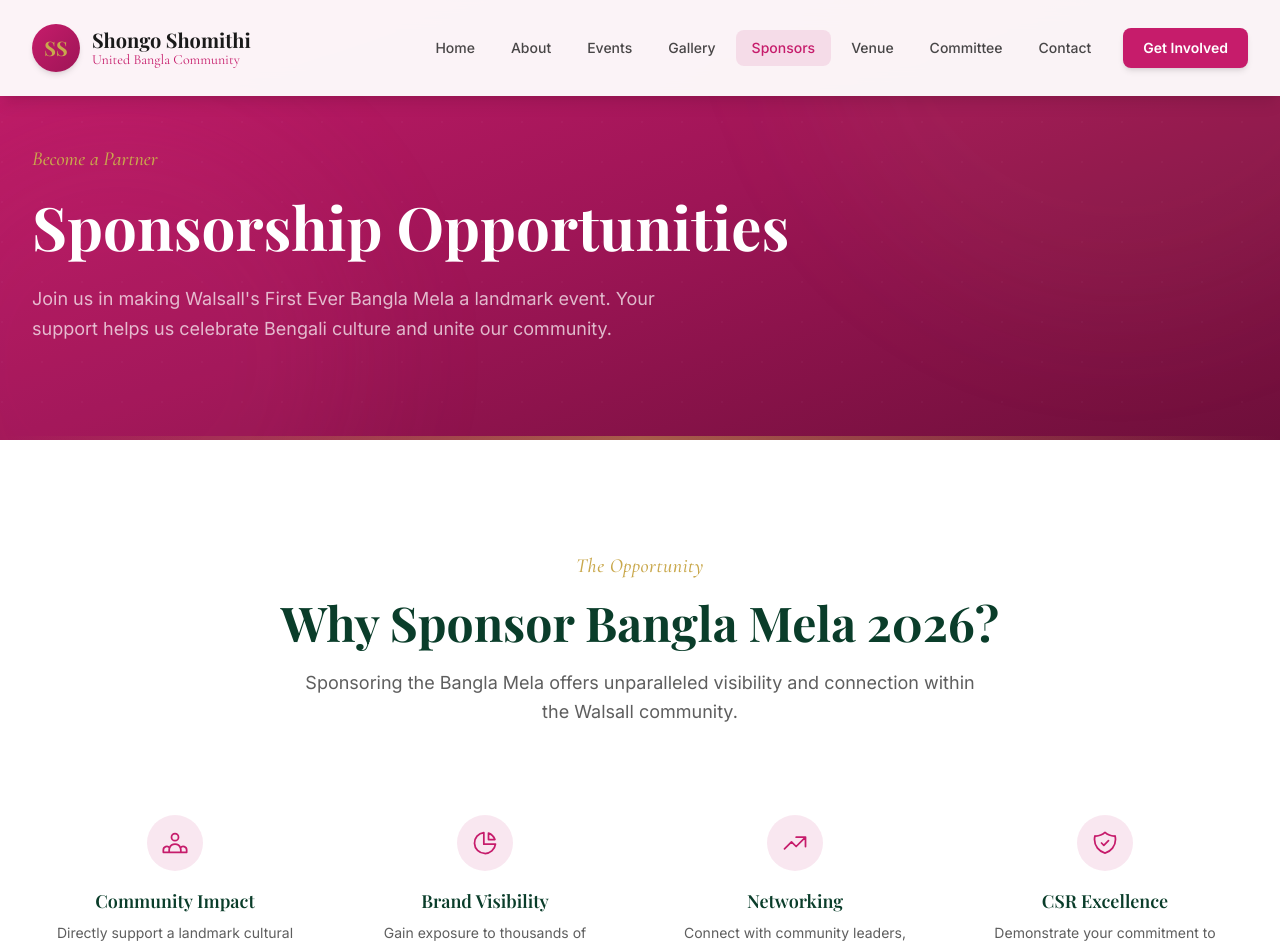
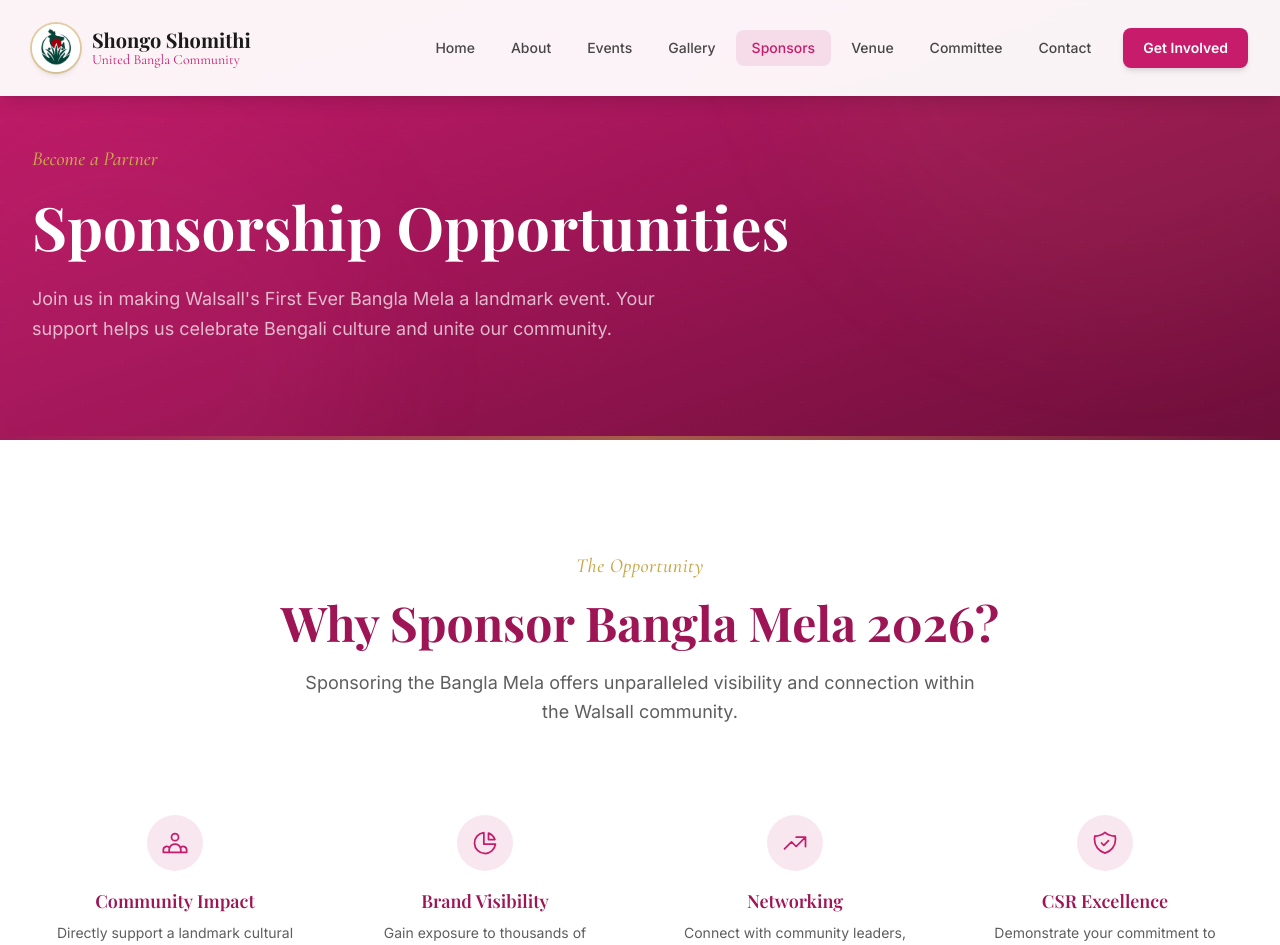
Before and after one commit to xnozaaa/Shongo, a React (Vite) app: page /sponsors in a window 1280 px wide. Shown: the top 945 px of the page. Built offline with nearby package versions, Linux system fonts and the light colour scheme; a web font is replaced by a local one.

Commit message:
Orchids run changes (2026-06-16T19:51:02.093Z)

```diff
--- a/index.html
+++ b/index.html
@@ -2,7 +2,8 @@
 <html lang="en">
   <head>
     <meta charset="UTF-8" />
-    <link rel="icon" type="image/svg+xml" href="/favicon.svg" />
+    <link rel="icon" type="image/jpeg" href="/logo.jpeg" />
+    <link rel="shortcut icon" type="image/jpeg" href="/logo.jpeg" />
     <meta name="viewport" content="width=device-width, initial-scale=1.0" />
     <title>Shongo Shomithi — United Bangla Community | Bangla Mela 2026</title>
 
--- a/src/components/Footer.jsx
+++ b/src/components/Footer.jsx
@@ -27,8 +27,8 @@ export default function Footer() {
           {/* Brand Column */}
           <div className="sm:col-span-2 lg:col-span-1">
             <Link to="/" className="flex items-center gap-3 mb-4">
-              <div className="w-12 h-12 rounded-full bg-gradient-to-br from-mela-gold to-mela-gold-light flex items-center justify-center text-mela-green font-display font-bold text-xl">
-                SS
+              <div className="w-12 h-12 rounded-full overflow-hidden ring-2 ring-mela-gold/50">
+                <img src="/logo.jpeg" alt="Shongo Shomithi" className="w-full h-full object-cover" />
               </div>
               <div>
                 <p className="font-display text-xl font-bold text-white leading-tight">
@@ -136,7 +136,7 @@ export default function Footer() {
               />
               <button
                 type="submit"
-                className="w-full px-4 py-3 bg-mela-gold hover:bg-mela-gold-light text-mela-green font-semibold rounded-lg text-sm transition-all duration-300"
+                className="w-full px-4 py-3 bg-mela-gold hover:bg-mela-gold-light text-mela-magenta-dark font-semibold rounded-lg text-sm transition-all duration-300"
               >
                 Subscribe
               </button>
--- a/src/components/Navbar.jsx
+++ b/src/components/Navbar.jsx
@@ -42,8 +42,8 @@ export default function Navbar() {
         <div className="flex items-center justify-between h-20 md:h-24">
           {/* Logo */}
           <Link to="/" className="flex items-center gap-3 group">
-            <div className="w-10 h-10 md:w-12 md:h-12 rounded-full bg-gradient-to-br from-mela-magenta to-mela-magenta-dark flex items-center justify-center text-mela-gold font-display font-bold text-lg md:text-xl shadow-md group-hover:shadow-lg transition-shadow">
-              SS
+            <div className="w-10 h-10 md:w-12 md:h-12 rounded-full overflow-hidden shadow-md ring-2 ring-mela-gold/50 group-hover:ring-mela-gold transition-all">
+              <img src="/logo.jpeg" alt="Shongo Shomithi" className="w-full h-full object-cover" />
             </div>
             <div className="hidden sm:block">
               <p className="font-display text-lg md:text-xl font-bold leading-tight text-mela-dark">
--- a/src/components/SectionTitle.jsx
+++ b/src/components/SectionTitle.jsx
@@ -28,7 +28,7 @@ export default function SectionTitle({
       )}
       <h2
         className={`font-display text-3xl md:text-4xl lg:text-5xl font-bold leading-tight ${
-          dark ? 'text-white' : 'text-mela-green'
+          dark ? 'text-white' : 'text-mela-magenta-dark'
         }`}
       >
         {title}
--- a/src/pages/Sponsors.jsx
+++ b/src/pages/Sponsors.jsx
@@ -190,7 +190,7 @@ export default function Sponsors() {
                     <path strokeLinecap="round" strokeLinejoin="round" d={item.icon} />
                   </svg>
                 </div>
-                <h3 className="font-display text-lg font-semibold text-mela-green mb-2">{item.title}</h3>
+                <h3 className="font-display text-lg font-semibold text-mela-magenta-dark mb-2">{item.title}</h3>
                 <p className="text-mela-dark/70 text-sm">{item.desc}</p>
               </motion.div>
             ))}
```
